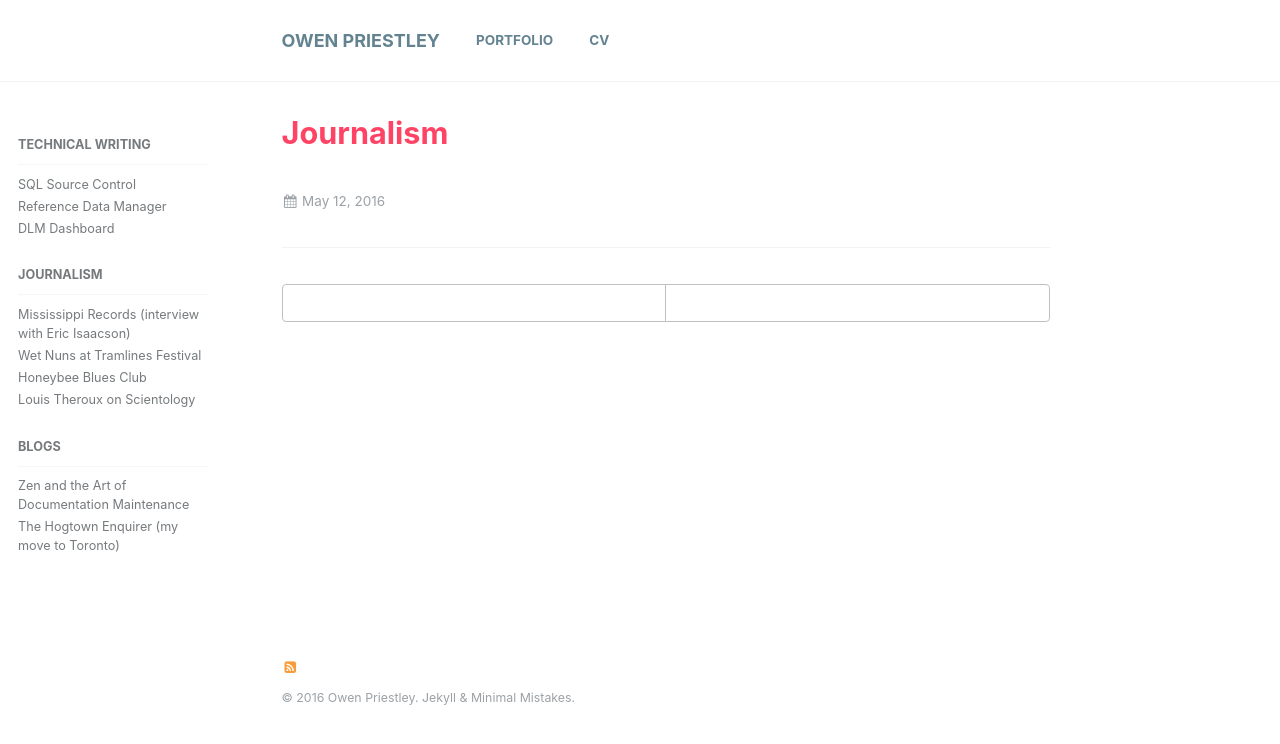
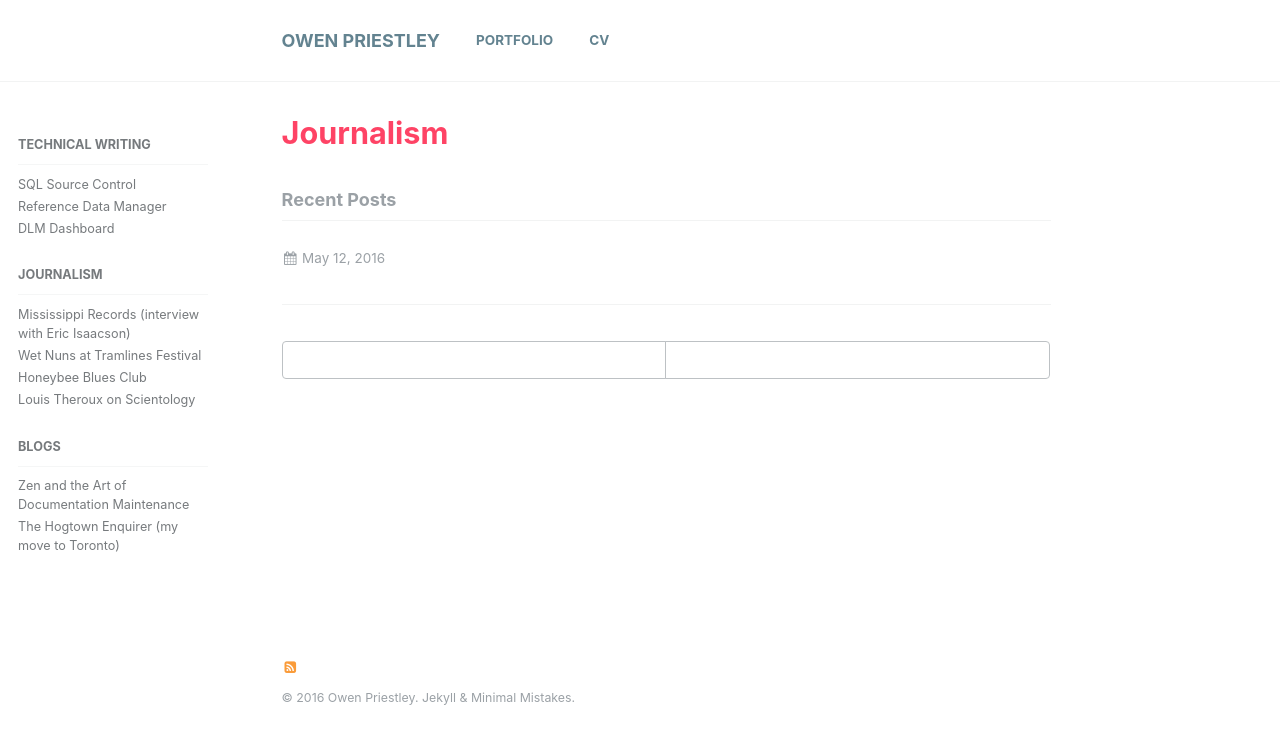
Before and after one commit to owenpriestley/owenpriestley.github.io, a Jekyll site: the page built from _portfolio/journalism/index.md, in a window 1280 px wide. Shown: the top 744 px of the page. Built offline with Jekyll 4.4.1, drawn with Linux system fonts in a browser that asks for light colours.

Commit message:
Add analytics

```diff
--- a/_config.yml
+++ b/_config.yml
@@ -62,9 +62,9 @@
 
 # Analytics
 analytics:
-  provider               : false # false (default), "google", "google-universal", "custom"
+  provider               : "google-universal"
   google:
-    tracking_id          :
+    tracking_id          : UA-77674842-1
 
 # Google AdSense
 google_ad_client         :
--- a/_portfolio/journalism/index.md
+++ b/_portfolio/journalism/index.md
@@ -7,3 +7,12 @@
 sidebar:
   nav: "portfolio"
 ---
+{% include base_path %}
+
+<h3 class="archive__subtitle">Recent Posts</h3>
+
+{% for post in paginator.posts %}
+  {% include archive-single.html %}
+{% endfor %}
+
+{% include paginator.html %}
```
